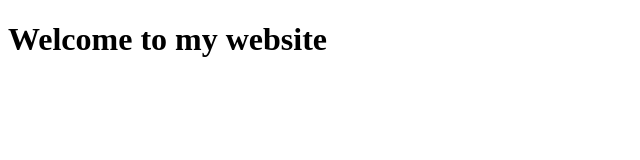
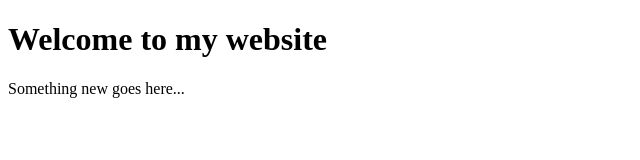
Before and after one commit to m-usama-dev/test-project, a plain HTML site: page index.html in a window 1280 px wide. Shown: the whole page, without its empty margins (0-640 px from the left). Drawn offline with Linux system fonts and the light colour scheme.

Commit message:
add paragraph

```diff
--- a/index.html
+++ b/index.html
@@ -9,6 +9,7 @@
 
 <body>
     <h1>Welcome to my website</h1>
+    <p>Something new goes here...</p>
 </body>
 
 </html>
```
